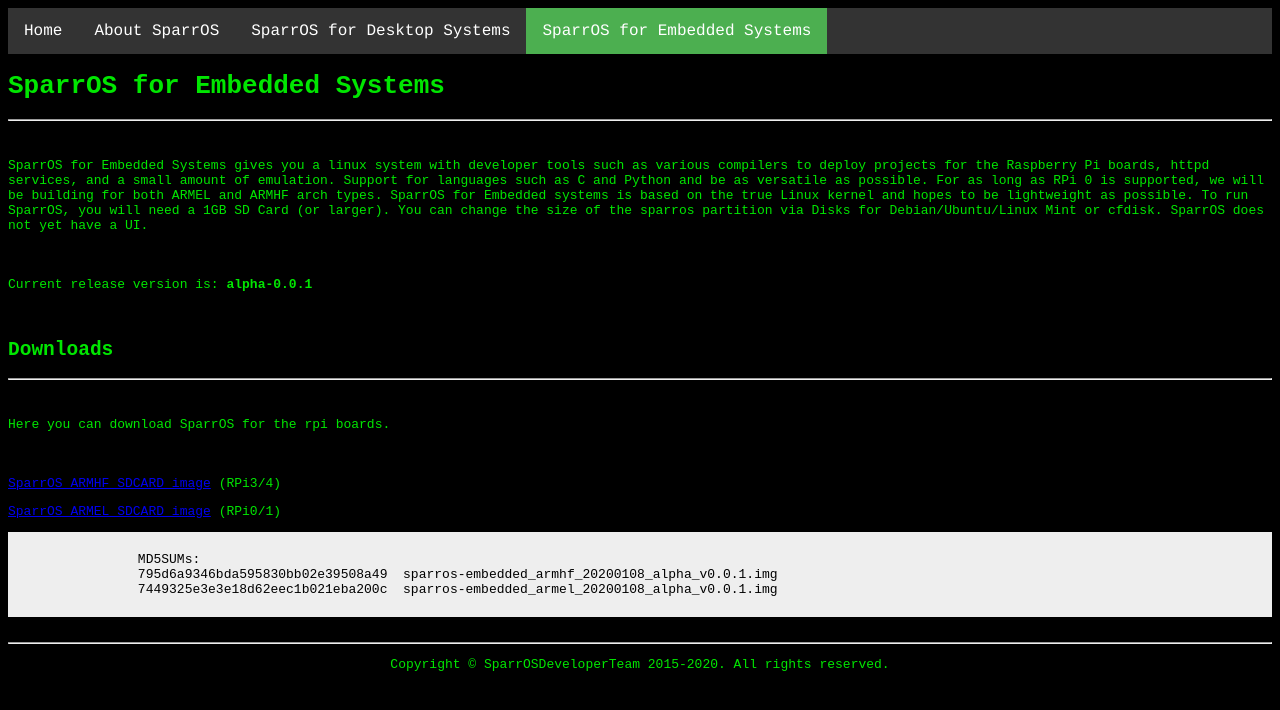
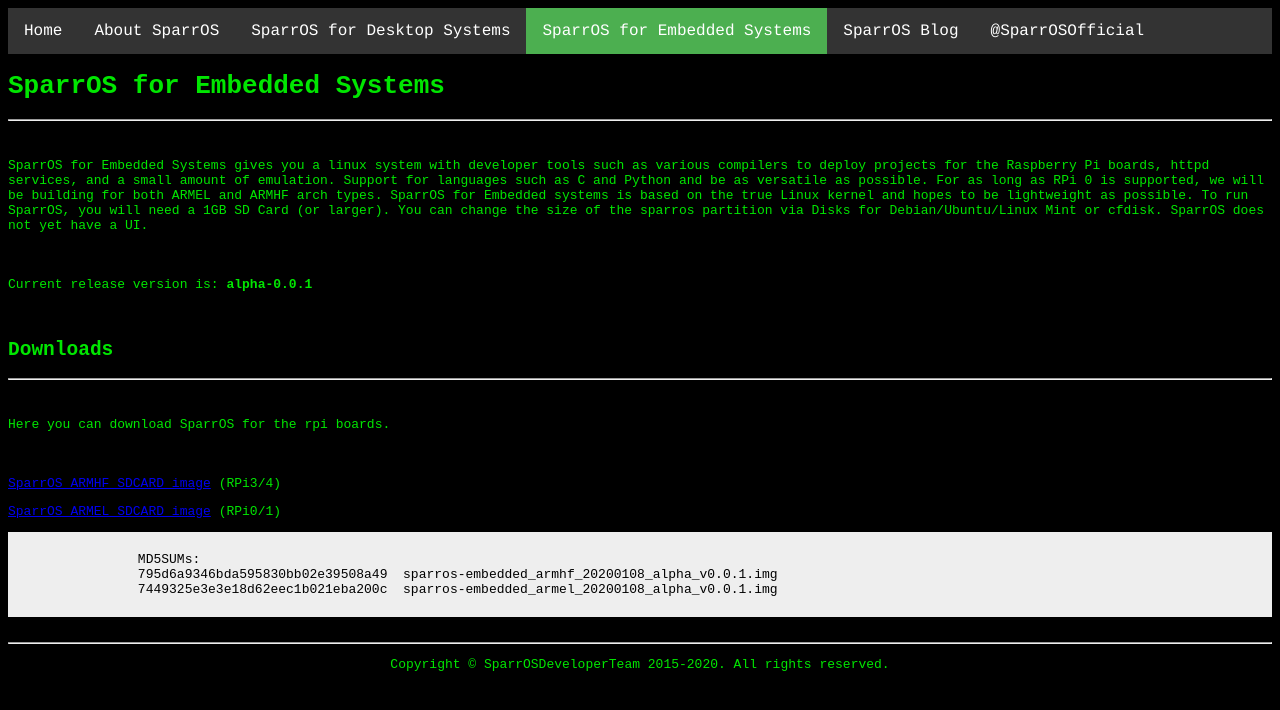
Before and after one commit to SparrOSDeveloperTeam/SparrOS-Pi, a plain HTML site: page index.html in a window 1280 px wide. Drawn offline with Linux system fonts and the light colour scheme.

Commit message:
Add more links - embedded index.html

```diff
--- a/index.html
+++ b/index.html
@@ -15,6 +15,8 @@
                 <li><a href="/sparros/about">About SparrOS</li></a>
                 <li><a href="/sparros/downloads">SparrOS for Desktop Systems</a></li>
                 <li class="active"><a href="#">SparrOS for Embedded Systems</a></li>
+                <li><a href="https://sparroslinux.blogspot.com/">SparrOS Blog</a></li>
+                <li><a href="https://twitter.com/SparrOSOfficial">@SparrOSOfficial</a></li>
             </ul>
         </font>
         <font face="monospace">
```
